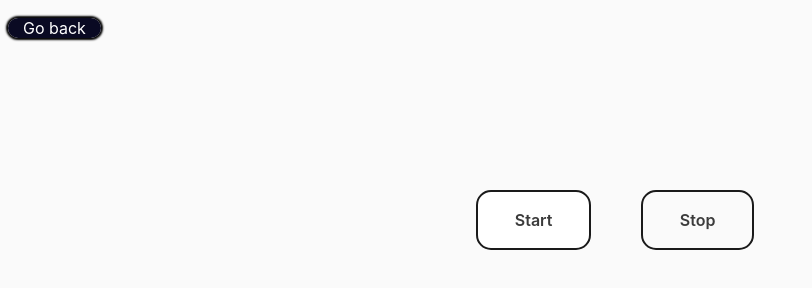
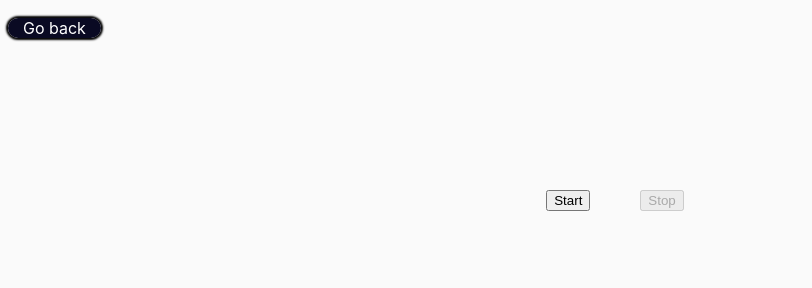
Before and after one commit to 0trava/goit-js-hw-09, a website built with Parcel: page src/01-color-switcher.html in a window 1280 px wide. Shown: the whole page, without its empty margins (0-812 px from the left). Built offline with nearby package versions, Linux system fonts and the light colour scheme.

Commit message:
bug test task-01

```diff
--- a/src/01-color-switcher.html
+++ b/src/01-color-switcher.html
@@ -11,8 +11,8 @@
     <p><a class="button-link" href="index.html">Go back</a></p>
 
     <div class="btn-box_color_switcher">
-      <button class="btn-color_switcher" type="button" data-start>Start</button>
-      <button class="btn-color_switcher" type="button" data-stop>Stop</button>
+      <button  type="button" data-start>Start</button>
+      <button  type="button" data-stop>Stop</button>
     </div>
     <script src="js/01-color-switcher.js" type="module"></script>
   </body>
```
